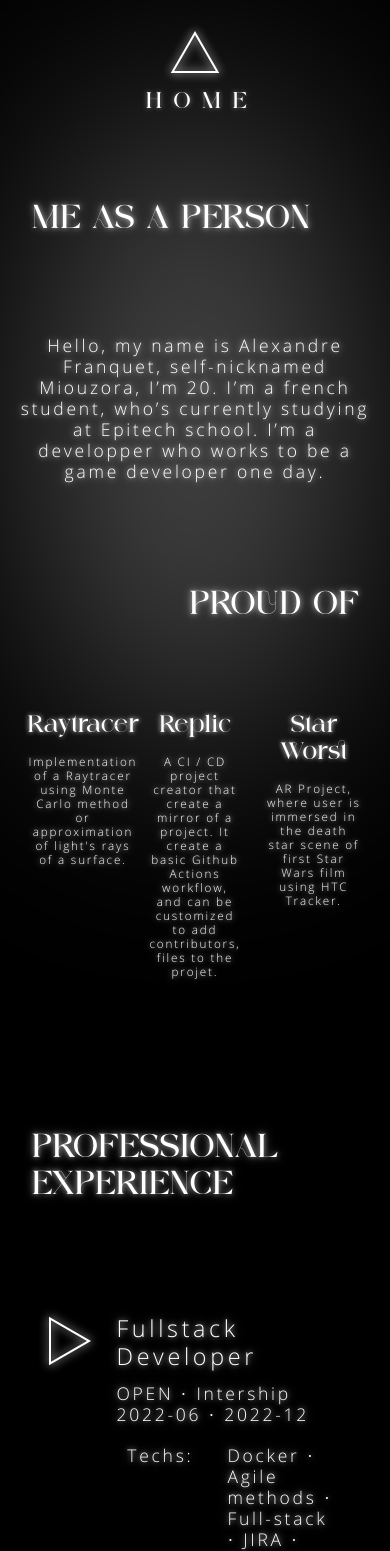
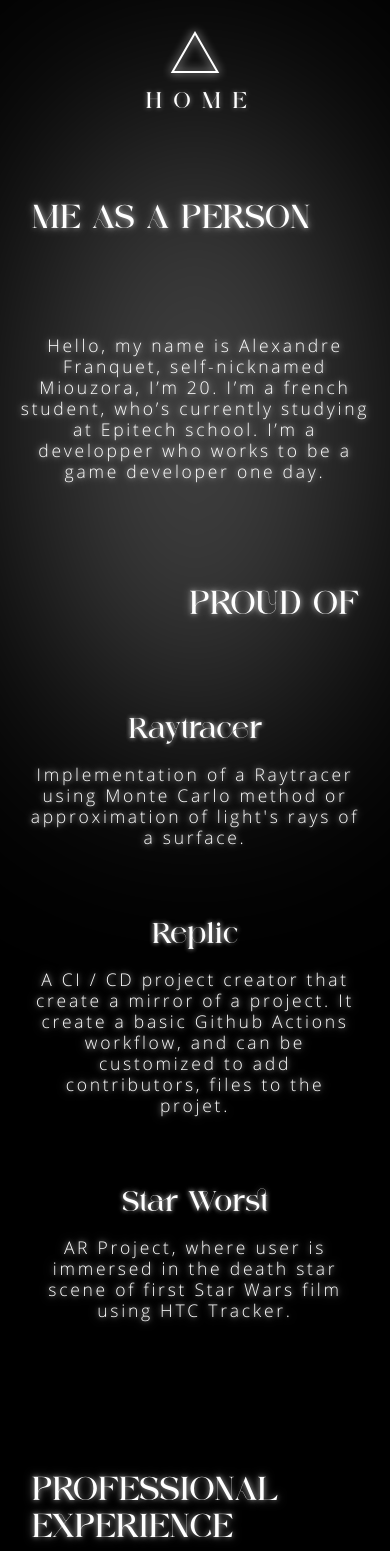
Before and after one commit to Miou-zora/miou-zora.github.io, a React (Create React App) app: page /me in a window 390 px wide. Shown: the top 1551 px of the page. Built offline with nearby package versions, Linux system fonts and the light colour scheme.

Commit message:
style(me): make proud of's project verical when on phone

```diff
--- a/public/index.html
+++ b/public/index.html
@@ -7,7 +7,7 @@
     <meta name="theme-color" content="#000000" />
     <meta
       name="description"
-      content="Web site created using create-react-app"
+      content="My personal website, where I share my thoughts and projects."
     />
     <link rel="apple-touch-icon" href="%PUBLIC_URL%/logo192.png" />
     <!--
--- a/src/components/ProudOf.module.css
+++ b/src/components/ProudOf.module.css
@@ -18,7 +18,7 @@
 
 .projectDescription {
   text-align: center;
-  font-size: min(3vw, 32px);
+  /* font-size: min(3vw, 32px); */
   margin: 0 min(2vw, 4rem);
   margin-bottom: 5vh;
 }
--- a/src/components/ProudOf.tsx
+++ b/src/components/ProudOf.tsx
@@ -20,6 +20,25 @@ export default function ProudOf(): JSX.Element {
     new Project('Star Worst', 'AR Project, where user is immersed in the death star scene of first Star Wars film using HTC Tracker.', 'https://github.com/Queng123/Project-DevFest')
   ]
 
+  if (window.innerWidth / window.innerHeight < 1) {
+    return (
+      <div>
+        <h1 className={styles.title}>PROUD OF</h1>
+        <table className={styles.table}>
+          {projects.map((project: Project) => {
+            return (
+              <tr key={project.name} className={styles.ref}>
+                <a href={project.link}>
+                  <tr><h2 className={styles.projectName}>{project.name}</h2></tr>
+                  <tr><p className={styles.projectDescription}>{project.description}</p></tr>
+                </a>
+              </tr>
+            )
+          })}
+        </table>
+      </div>
+    )
+  } else {
     return (
       <div>
         <h1 className={styles.title}>PROUD OF</h1>
@@ -38,3 +57,4 @@ export default function ProudOf(): JSX.Element {
       </div>
     )
   }
+}
--- a/src/styles/Globals.css
+++ b/src/styles/Globals.css
@@ -46,7 +46,7 @@ h2 {
         0 0 5px rgba(255, 255, 255, 0.5),
         0 0 5px rgba(255, 255, 255, 0.5);
     font-weight: 100;
-    font-size: min(5vw, 60px);
+    font-size: min(6vw, 60px);
 }
 
 h3 {
```
Lines whose indentation alone changed are shown as unchanged.
